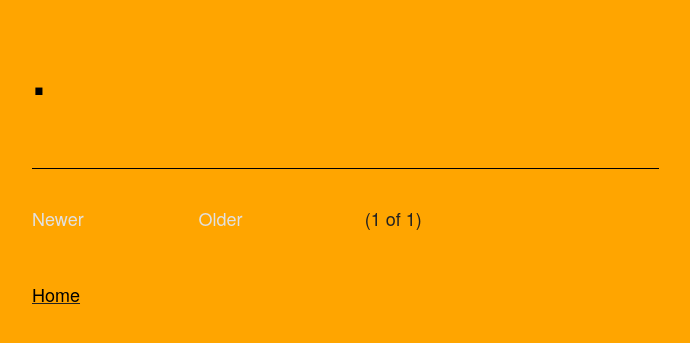
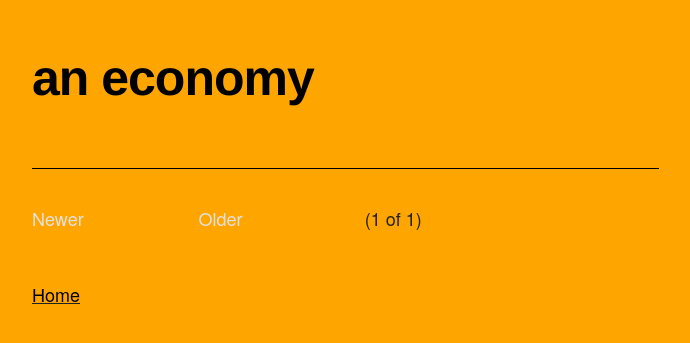
Before and after one commit to mt-trash/mt-trash.github.io, a Jekyll site: the page built from index.html, in a window 1280 px wide. Shown: the top 343 px of the page, without its empty margins (128-818 px from the left). Built offline with Jekyll 4.4.1, drawn with Linux system fonts in a browser that asks for light colours; the list of posts is cut into pages by our own code.

Commit message:
change title

```diff
--- a/_config.yml
+++ b/_config.yml
@@ -1,4 +1,4 @@
-name: .
+name: an economy
 markdown: kramdown
 url: http://empty-trash.com
 baseurl: /
```
